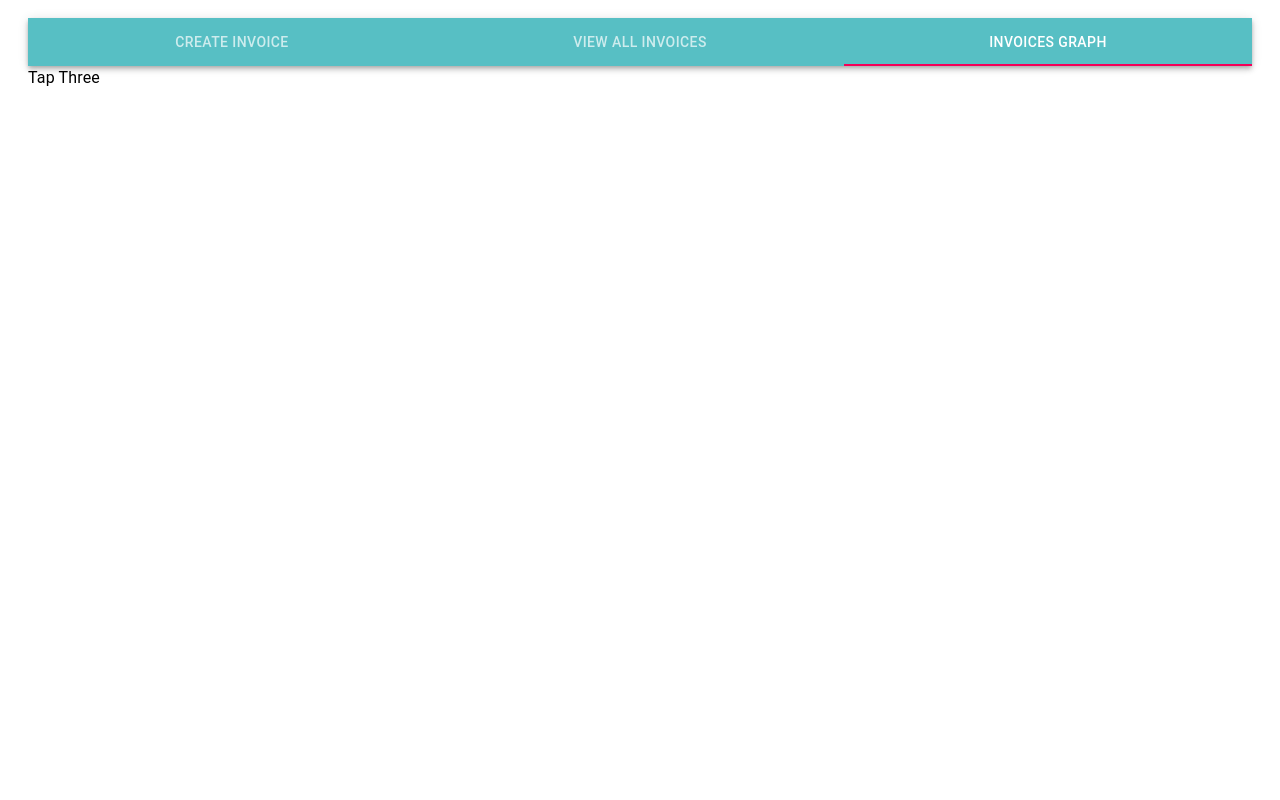
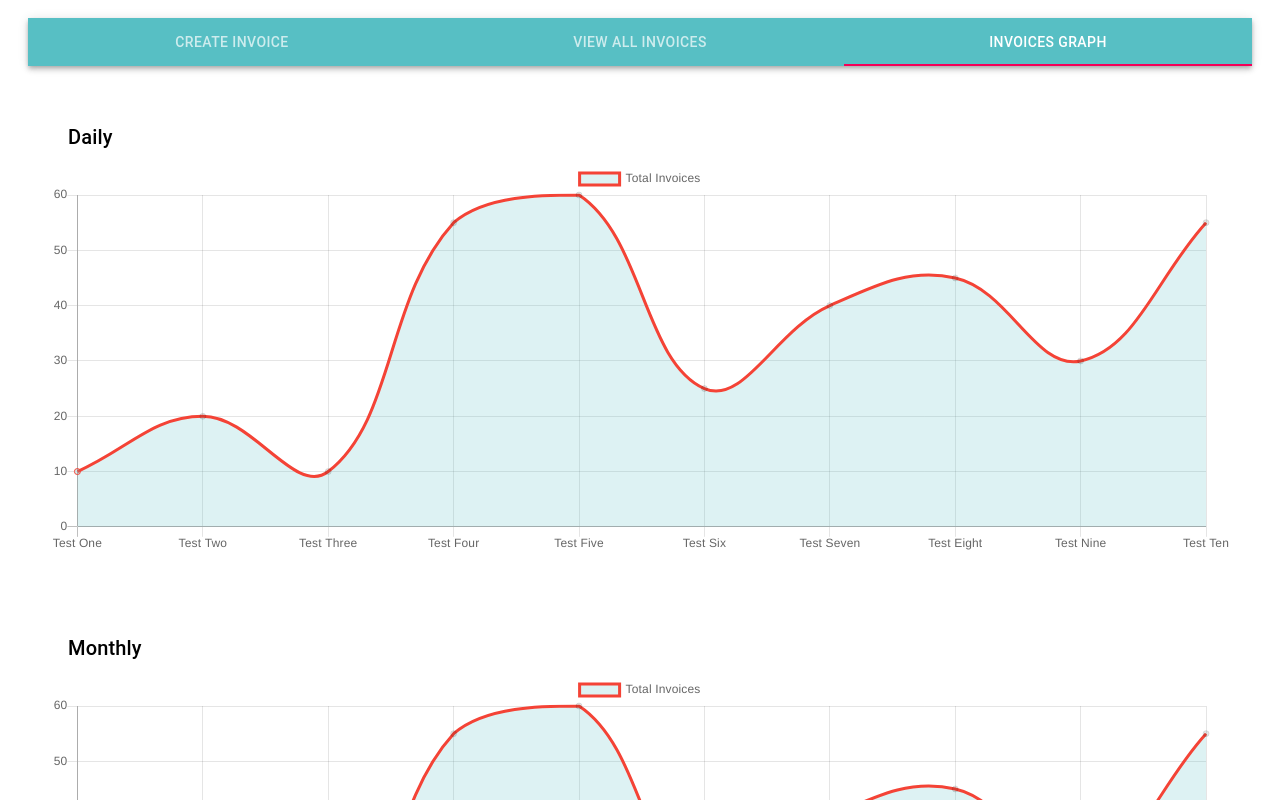
Before and after one commit to soezayar3/invoice_client, a React (Create React App) app: page / in a window 1280 px wide. Both pictures are taken after a click on the tab "INVOICES GRAPH". Shown: the top 800 px of the page. Built offline with nearby package versions, Linux system fonts and the light colour scheme.

Commit message:
Finish Invoices Graph UI With Dummy Data

```diff
--- a/src/App.js
+++ b/src/App.js
@@ -9,6 +9,7 @@ import Box from "@material-ui/core/Box";
 
 import CreateInvoice from "./components/CreateInvoice";
 import ViewInvoices from "./components/ViewInvoices";
+import InvoicesGraph from "./components/InvoicesGraph";
 
 function TabPanel(props) {
     const { children, value, index, ...other } = props;
@@ -59,6 +60,19 @@ export default function App() {
         setValue(newValue);
     };
 
+    const test_data = {
+        "Test One": 10,
+        "Test Two": 20,
+        "Test Three": 10,
+        "Test Four": 55,
+        "Test Five": 60,
+        "Test Six": 25,
+        "Test Seven": 40,
+        "Test Eight": 45,
+        "Test Nine": 30,
+        "Test Ten": 55,
+    };
+
     return (
         <div className={classes.root}>
             <AppBar position="static" style={{ backgroundColor: "#57BFC4" }}>
@@ -75,7 +89,9 @@ export default function App() {
                 <ViewInvoices />
             </TabPanel>
             <TabPanel value={value} index={2}>
-                Tap Three
+                <InvoicesGraph test_data={test_data} label="Daily" />
+                <InvoicesGraph test_data={test_data} label="Monthly" />
+                <InvoicesGraph test_data={test_data} label="Yearly" />
             </TabPanel>
         </div>
     );
--- /dev/null
+++ b/src/components/InvoicesGraph.jsx
@@ -0,0 +1,54 @@
+import React from "react";
+
+import { Grid } from "@material-ui/core";
+import { Line } from "react-chartjs-2";
+
+const InvoicesGraph = ({ test_data, label }) => {
+    const lineData = {
+        labels: Object.keys(test_data),
+        datasets: [
+            {
+                label: "Total Invoices",
+                data: Object.values(test_data),
+                backgroundColor: ["rgba(87, 191, 196, 0.2)"],
+                borderColor: ["#F44336"],
+            },
+        ],
+    };
+    return (
+        <div style={{ margin: "30px auto", padding: "10px 20px 20px 20px" }}>
+            <div>
+                <Grid
+                    xs={10}
+                    sm={10}
+                    md={10}
+                    lg={10}
+                    style={{ margin: "15px 0 10px 20px", fontSize: "20px", lineHeight: "32px", fontWeight: "500" }}
+                >
+                    {label}
+                </Grid>
+                <Line
+                    data={lineData}
+                    height={100}
+                    options={{
+                        legend: {
+                            display: true,
+                        },
+                        scales: {
+                            yAxes: [
+                                {
+                                    ticks: {
+                                        precision: 0,
+                                        beginAtZero: true,
+                                    },
+                                },
+                            ],
+                        },
+                    }}
+                />
+            </div>
+        </div>
+    );
+};
+
+export default InvoicesGraph;
```
